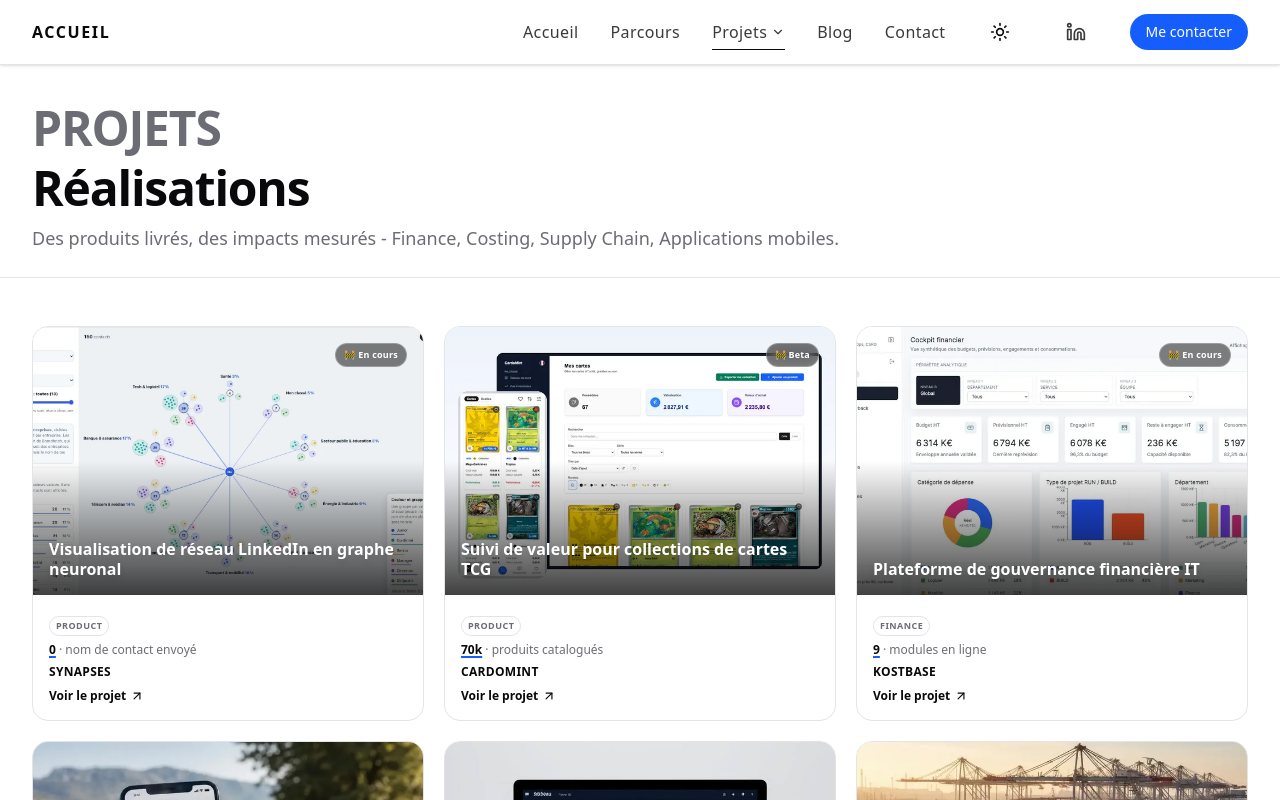
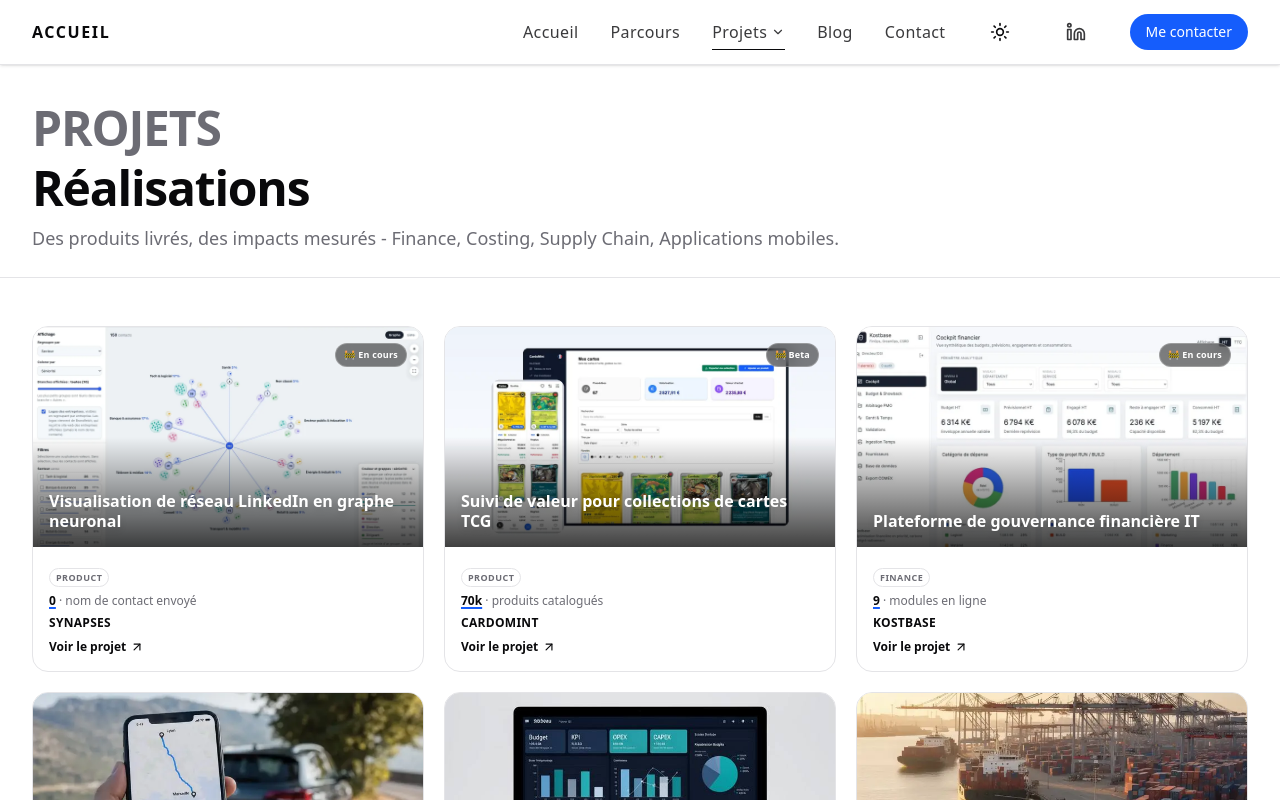
Before and after one commit to VincentNguyenPro/Portfolio, a React (Vite) app: page /projets in a window 1280 px wide. Shown: the top 800 px of the page. Built offline with nearby package versions, Linux system fonts and the light colour scheme; the HTML template or start-up script is replaced by a standard one.

Commit message:
Affiche les illustrations des tuiles projets en 16/9 pour éviter le zoom
Co-Authored-By: Claude Sonnet 5.5 <noreply@anthropic.com>

```diff
--- a/src/pages/Portfolio.tsx
+++ b/src/pages/Portfolio.tsx
@@ -113,7 +113,7 @@ export default function Portfolio() {
                     className="group block h-full rounded-2xl overflow-hidden border border-border bg-card transition-all duration-300 hover:-translate-y-1 hover:border-foreground/20 hover:shadow-xl motion-reduce:transition-none motion-reduce:hover:translate-y-0"
                   >
                     <div
-                      className={`relative aspect-[16/11] overflow-hidden ${
+                      className={`relative aspect-video overflow-hidden ${
                         project.coverImage ? 'bg-muted' : `bg-gradient-to-br ${project.coverGradient}`
                       } p-4 flex flex-col justify-between text-white`}
                     >
```
